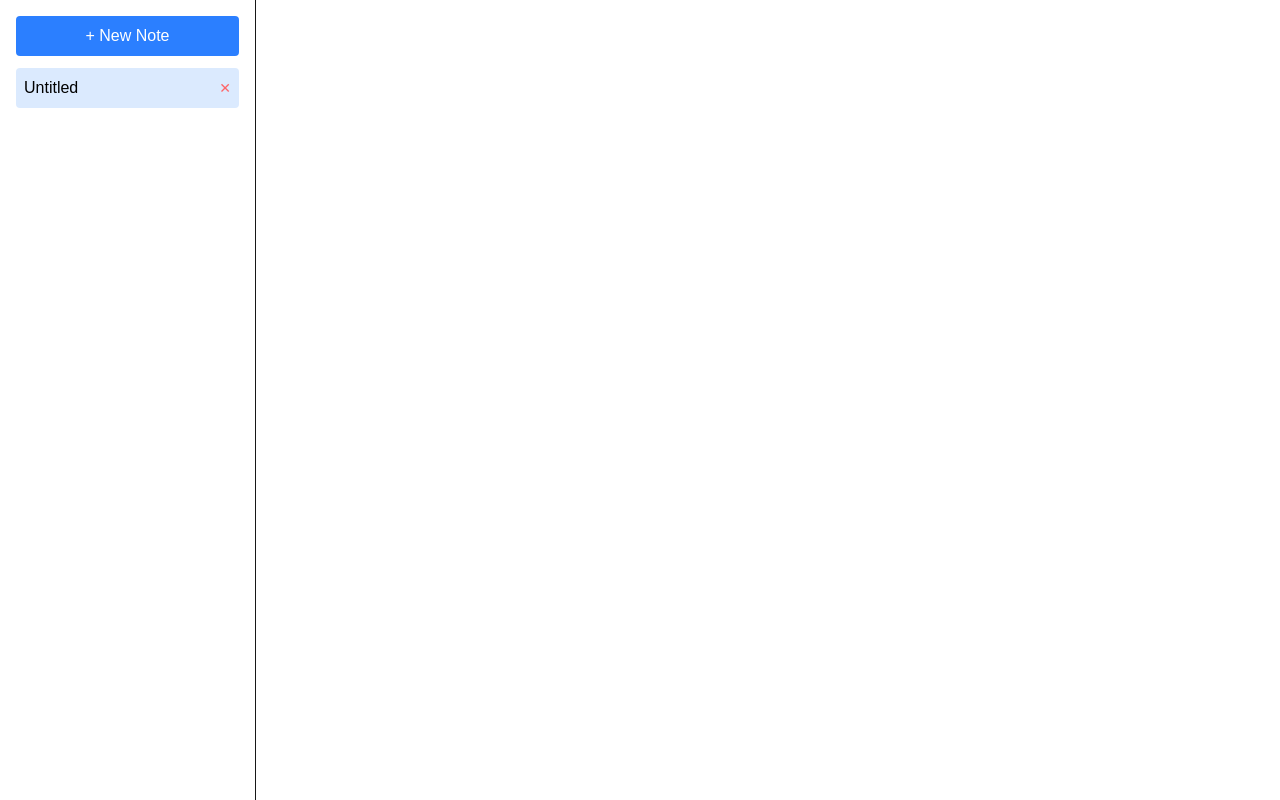
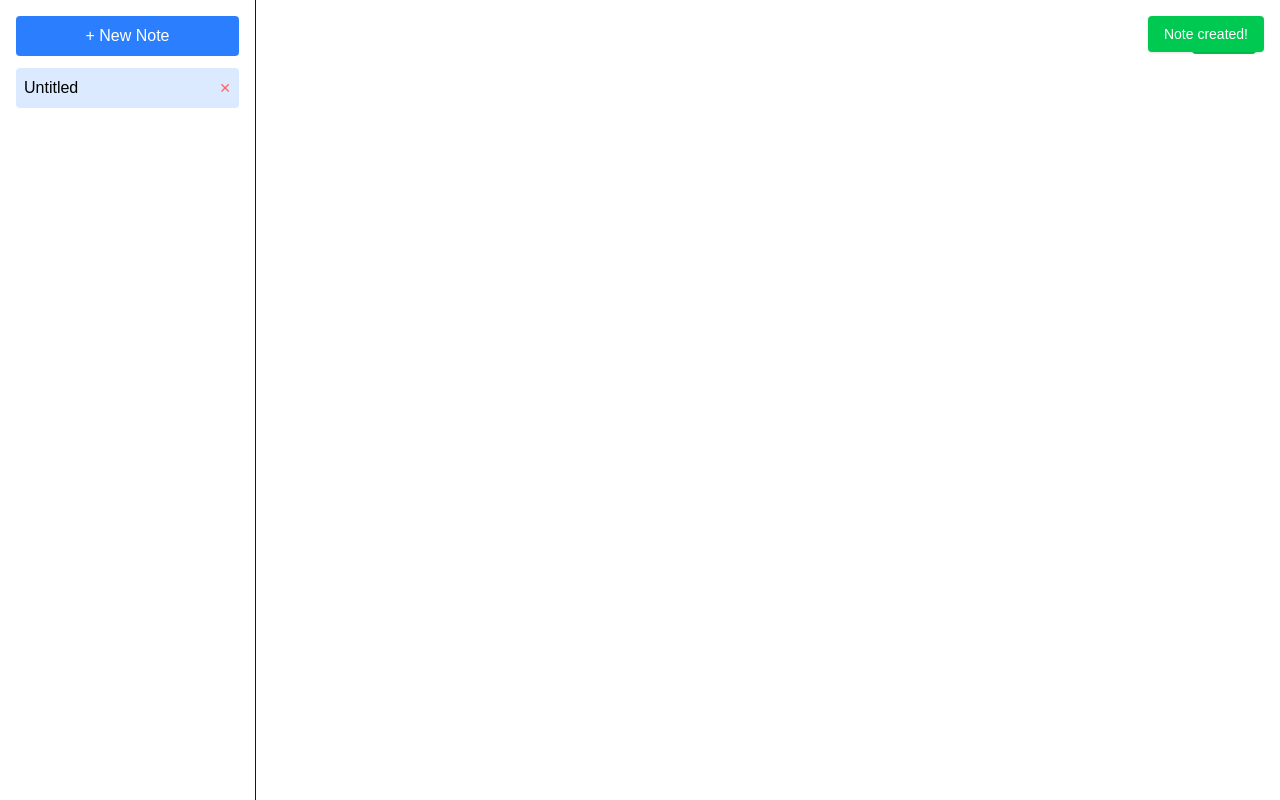
Before and after one commit to SindhujaVelkumar/expense-tracker, a Next.js app: page / in a window 1280 px wide. Both pictures are taken after a click on the button "+ New Note". Built offline with nearby package versions, Linux system fonts and the light colour scheme.

Commit message:
corrected #2 UI for home page

```diff
--- a/app/page.tsx
+++ b/app/page.tsx
@@ -1,6 +1,8 @@
 "use client";
 
 import { useState } from "react";
+import Toast from "@/components/Toast";
+import ConfirmDialog from "@/components/ConfirmDialog";
 
 type Note = {
   id: number;
@@ -8,9 +10,23 @@ type Note = {
   content: string;
 };
 
+type ToastItem = {
+  id: number;
+  message: string;
+  type: "success" | "error";
+};
+
 export default function Home() {
   const [notes, setNotes] = useState<Note[]>([]);
   const [activeNote, setActiveNote] = useState<Note | null>(null);
+  const [toasts, setToasts] = useState<ToastItem[]>([]);
+  const [confirmId, setConfirmId] = useState<number | null>(null);
+
+  const showToast = (message: string, type: "success" | "error" = "success") => {
+    const id = Date.now();
+    setToasts((prev) => [...prev, { id, message, type }]);
+    setTimeout(() => setToasts((prev) => prev.filter((t) => t.id !== id)), 3000);
+  };
 
   const createNote = () => {
     const newNote: Note = {
@@ -18,24 +34,50 @@ export default function Home() {
       title: "Untitled",
       content: "",
     };
-    setNotes([...notes, newNote]);
+    setNotes((prev) => [...prev, newNote]);
     setActiveNote(newNote);
+    showToast("Note created!");
   };
 
   const updateNote = (field: "title" | "content", value: string) => {
     if (!activeNote) return;
     const updated = { ...activeNote, [field]: value };
     setActiveNote(updated);
-    setNotes(notes.map((n) => (n.id === activeNote.id ? updated : n)));
+    setNotes((prev) => prev.map((n) => (n.id === activeNote.id ? updated : n)));
   };
 
-  const deleteNote = (id: number) => {
-    setNotes(notes.filter((n) => n.id !== id));
-    if (activeNote?.id === id) setActiveNote(null);
+  const saveNote = () => {
+    showToast("Note saved!");
+  };
+
+  const handleDeleteClick = (id: number) => {
+    setConfirmId(id);
+  };
+
+  const handleConfirmDelete = () => {
+    if (confirmId === null) return;
+    setNotes((prev) => prev.filter((n) => n.id !== confirmId));
+    if (activeNote?.id === confirmId) setActiveNote(null);
+    showToast("Note deleted!", "error");
+    setConfirmId(null);
+  };
+
+  const handleCancelDelete = () => {
+    setConfirmId(null);
   };
 
   return (
     <div className="flex h-screen">
+      <Toast toasts={toasts} />
+
+      {confirmId !== null && (
+        <ConfirmDialog
+          message="Are you sure you want to delete this note?"
+          onConfirm={handleConfirmDelete}
+          onCancel={handleCancelDelete}
+        />
+      )}
+
       {/* Sidebar */}
       <div className="w-64 border-r p-4 flex flex-col gap-3">
         <button
@@ -50,14 +92,16 @@ export default function Home() {
               key={note.id}
               onClick={() => setActiveNote(note)}
               className={`p-2 rounded cursor-pointer flex justify-between items-center ${
-                activeNote?.id === note.id ? "bg-blue-100 text-black" : "hover:bg-gray-100 hover:text-black"
+                activeNote?.id === note.id
+                  ? "bg-blue-100 text-black"
+                  : "hover:bg-gray-100 hover:text-black"
               }`}
             >
               <span className="truncate">{note.title}</span>
               <button
                 onClick={(e) => {
                   e.stopPropagation();
-                  deleteNote(note.id);
+                  handleDeleteClick(note.id);
                 }}
                 className="text-red-400 hover:text-red-600 text-sm ml-2"
               >
@@ -72,6 +116,7 @@ export default function Home() {
       <div className="flex-1 p-6 flex flex-col gap-4">
         {activeNote ? (
           <>
+            <div className="flex justify-between items-center">
               <input
                 type="text"
                 value={activeNote.title}
@@ -79,6 +124,13 @@ export default function Home() {
                 className="text-2xl font-bold bg-transparent outline-none text-white"
                 placeholder="Note title"
               />
+              <button
+                onClick={saveNote}
+                className="bg-green-500 text-white px-4 py-1 rounded hover:bg-green-600 text-sm"
+              >
+                Save
+              </button>
+            </div>
             <textarea
               value={activeNote.content}
               onChange={(e) => updateNote("content", e.target.value)}
--- /dev/null
+++ b/components/ConfirmDialog.tsx
@@ -0,0 +1,29 @@
+type ConfirmDialogProps = {
+  message: string;
+  onConfirm: () => void;
+  onCancel: () => void;
+};
+
+export default function ConfirmDialog({ message, onConfirm, onCancel }: ConfirmDialogProps) {
+  return (
+    <div className="fixed inset-0 bg-black/50 flex items-center justify-center z-50">
+      <div className="bg-gray-800 p-6 rounded-lg shadow-lg flex flex-col gap-4 max-w-sm w-full">
+        <p className="text-white">{message}</p>
+        <div className="flex gap-3 justify-end">
+          <button
+            onClick={onCancel}
+            className="px-4 py-1 rounded bg-gray-600 text-white hover:bg-gray-500 text-sm"
+          >
+            Cancel
+          </button>
+          <button
+            onClick={onConfirm}
+            className="px-4 py-1 rounded bg-red-500 text-white hover:bg-red-600 text-sm"
+          >
+            Delete
+          </button>
+        </div>
+      </div>
+    </div>
+  );
+}
--- /dev/null
+++ b/components/Toast.tsx
@@ -0,0 +1,26 @@
+type Toast = {
+  id: number;
+  message: string;
+  type: "success" | "error";
+};
+
+type ToastProps = {
+  toasts: Toast[];
+};
+
+export default function Toast({ toasts }: ToastProps) {
+  return (
+    <div className="fixed top-4 right-4 flex flex-col gap-2 z-50">
+      {toasts.map((toast) => (
+        <div
+          key={toast.id}
+          className={`px-4 py-2 rounded shadow text-white text-sm ${
+            toast.type === "success" ? "bg-green-500" : "bg-red-500"
+          }`}
+        >
+          {toast.message}
+        </div>
+      ))}
+    </div>
+  );
+}
```
Lines whose indentation alone changed are shown as unchanged.
